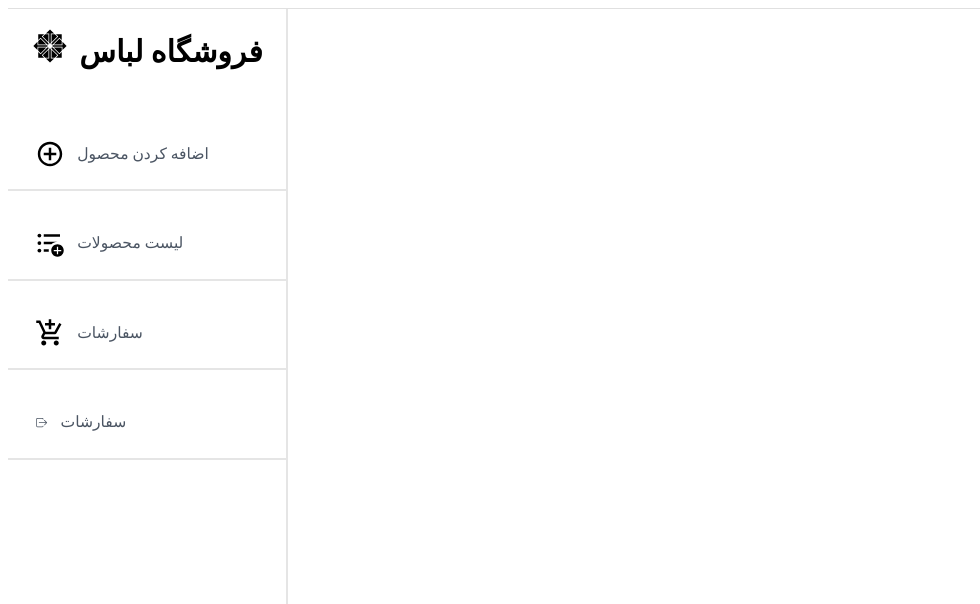
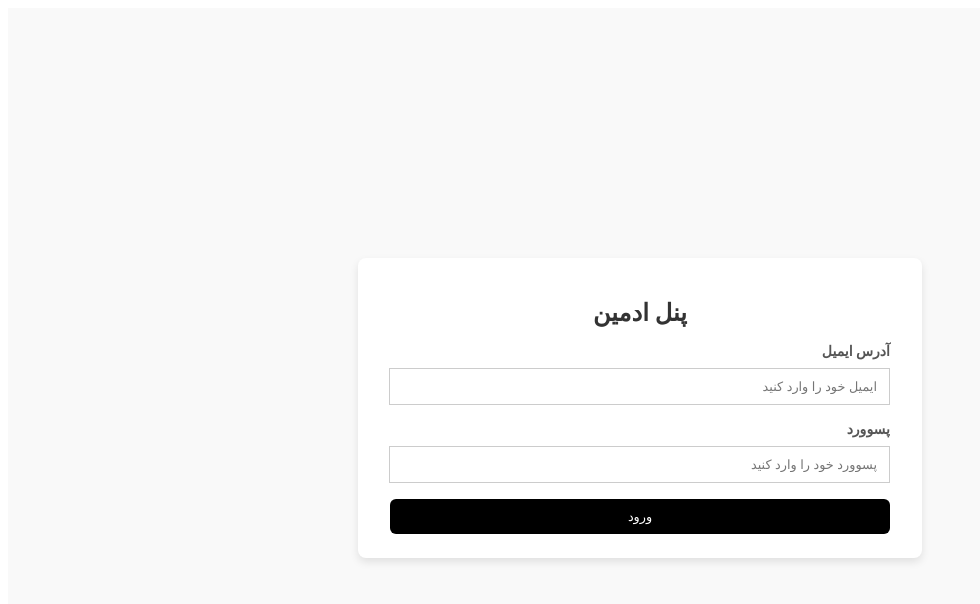
Before and after one commit to ShakilaMhd/Mountain-Shop, a React (Vite) app in the folder admin/: page /add in a window 1280 px wide. Shown: the top 604 px of the page, without its empty margins (0-980 px from the left). Built offline with nearby package versions, Linux system fonts and the light colour scheme.

Commit message:
add login page for admin panel

```diff
--- a/admin/index.html
+++ b/admin/index.html
@@ -1,5 +1,5 @@
 <!doctype html>
-<html lang="en">
+<html lang="fa" dir="rtl">
   <head>
     <meta charset="UTF-8" />
     <link rel="icon" type="image/svg+xml" href="/vite.svg" />
--- a/admin/src/App.jsx
+++ b/admin/src/App.jsx
@@ -1,17 +1,36 @@
-import React from 'react'
-import Sidebar from './components/Sidebar/Sidebar'
+import React, { useState } from "react";
+import Sidebar from "./components/Sidebar/Sidebar";
+import { Route, Routes } from "react-router-dom";
+import Add from "./pages/Add/Add";
+import List from "./pages/List/List";
+import Orders from "./pages/Orders/Orders";
+import Login from "./components/Login/Login";
 
 const App = () => {
+  const [token, setToken] = useState("");
+
   return (
-    <div>
-      <div className="app-container">
-        <hr className="app-divider" />
-        <div className="app-content">
-          <Sidebar />
-        </div>
-      </div>
+    <div className="app-container">
+      {token === "" ? (
+        <Login />
+      ) : (
+        <>
+          {" "}
+          <div className="app-content">
+            <Sidebar />
+            <div className="page-content">
+              <Routes>
+                <Route path="/add" element={<Add />} />
+                <Route path="/list" element={<List />} />
+                <Route path="/orders" element={<Orders />} />
+              </Routes>
+            </div>
+          </div>
+        </>
+      )}
+      {/* <hr className="app-divider" /> */}
     </div>
-  )
-}
+  );
+};
 
-export default App
+export default App;
--- a/admin/src/components/Login/Login.css
+++ b/admin/src/components/Login/Login.css
@@ -0,0 +1,65 @@
+.admin-panel-container {
+  display: flex;
+  justify-content: center;
+  align-items: center;
+  min-height: 100vh;
+  width: 100%;
+  background-color: #f9f9f9;
+}
+
+.admin-panel-box {
+  background-color: #fff;
+  box-shadow: 0 4px 8px rgba(0, 0, 0, 0.1);
+  border-radius: 8px;
+  padding: 24px 32px;
+  max-width: 500px;
+  width: 100%;
+}
+
+.login-title {
+  font-size: 1.5rem;
+  font-weight: bold;
+  margin-bottom: 16px;
+  color: #333;
+  text-align: center;
+}
+
+.form-group {
+  margin-bottom: 16px;
+}
+
+.form-label {
+  font-size: 0.875rem;
+  font-weight: 600;
+  color: #555;
+  margin-bottom: 8px;
+}
+.form-input {
+  width: 95%;
+  padding: 10px 12px;
+  border: 1px solid #ccc;
+  font-size: 0.8rem;
+  outline: none;
+  transition: border-color 0.2s;
+}
+
+.form-input:focus {
+    border-color: #333;
+}
+
+.form-button {
+    display: block;
+    width: 100%;
+    padding: 10px 12px;
+    font-size: 0.8rem;
+    color: #fff;
+    background-color: #000;
+    border: none;
+    border-radius: 6px;
+    cursor: pointer;
+    transition: background-color 0.3s;
+}
+
+.form-button:hover {
+    background-color: #333;
+}
--- a/admin/src/components/Login/Login.jsx
+++ b/admin/src/components/Login/Login.jsx
@@ -1,9 +1,54 @@
-import React from 'react'
+import React, { useState } from "react";
+import "./Login.css";
 
 const Login = () => {
+  const [email, setEmail] = useState("");
+  const [password, setPassword] = useState("");
+
+  const OnSubmitHandler = async (e) => {
+    try {
+      e.preventDefault();
+
+      // console.log(email,password )
+    } catch (error) {}
+  };
+
   return (
-    <div>Login</div>
-  )
-}
+    <div>
+      <div className="admin-panel-container">
+        <div className="admin-panel-box">
+          <h1 className="login-title">پنل ادمین</h1>
+          <form onSubmit={OnSubmitHandler}>
+            <div className="form-group">
+              <p className="form-label">آدرس ایمیل</p>
+              <input
+                onChange={(e) => setEmail(e.target.value)}
+                value={email}
+                type="email"
+                className="form-input"
+                placeholder="ایمیل خود را وارد کنید"
+                required
+              />
+            </div>
+            <div className="form-group">
+              <p className="form-label">پسوورد</p>
+              <input
+                onChange={(e) => setPassword(e.target.value)}
+                value={password}
+                type="password"
+                className="form-input"
+                placeholder="پسوورد خود را وارد کنید"
+                required
+              />
+            </div>
+            <button className="form-button" type="submit">
+              ورود
+            </button>
+          </form>
+        </div>
+      </div>
+    </div>
+  );
+};
 
-export default Login
+export default Login;
--- a/admin/src/index.css
+++ b/admin/src/index.css
@@ -13,3 +13,16 @@
   display: flex;
   width: 100%;
 }
+
+.page-content {
+  width: 70%;
+  margin: 2rem auto;
+  margin-right: max(5vw, 25px);
+  color: #4a4a4a;
+  font-size: 1rem;
+}
+
+.active {
+  background-color: rgba(243, 141, 7);
+  border-color: #f3e744;
+}
--- a/admin/src/pages/Add/Add.jsx
+++ b/admin/src/pages/Add/Add.jsx
@@ -0,0 +1,9 @@
+import React from 'react'
+
+const Add = () => {
+  return (
+    <div>Add</div>
+  )
+}
+
+export default Add
--- a/admin/src/pages/List/List.jsx
+++ b/admin/src/pages/List/List.jsx
@@ -0,0 +1,9 @@
+import React from 'react'
+
+const List = () => {
+  return (
+    <div>List</div>
+  )
+}
+
+export default List
--- a/admin/src/pages/Orders/Orders.jsx
+++ b/admin/src/pages/Orders/Orders.jsx
@@ -0,0 +1,9 @@
+import React from 'react'
+
+const Orders = () => {
+  return (
+    <div>Orders</div>
+  )
+}
+
+export default Orders
```
Lines whose indentation alone changed are shown as unchanged.
